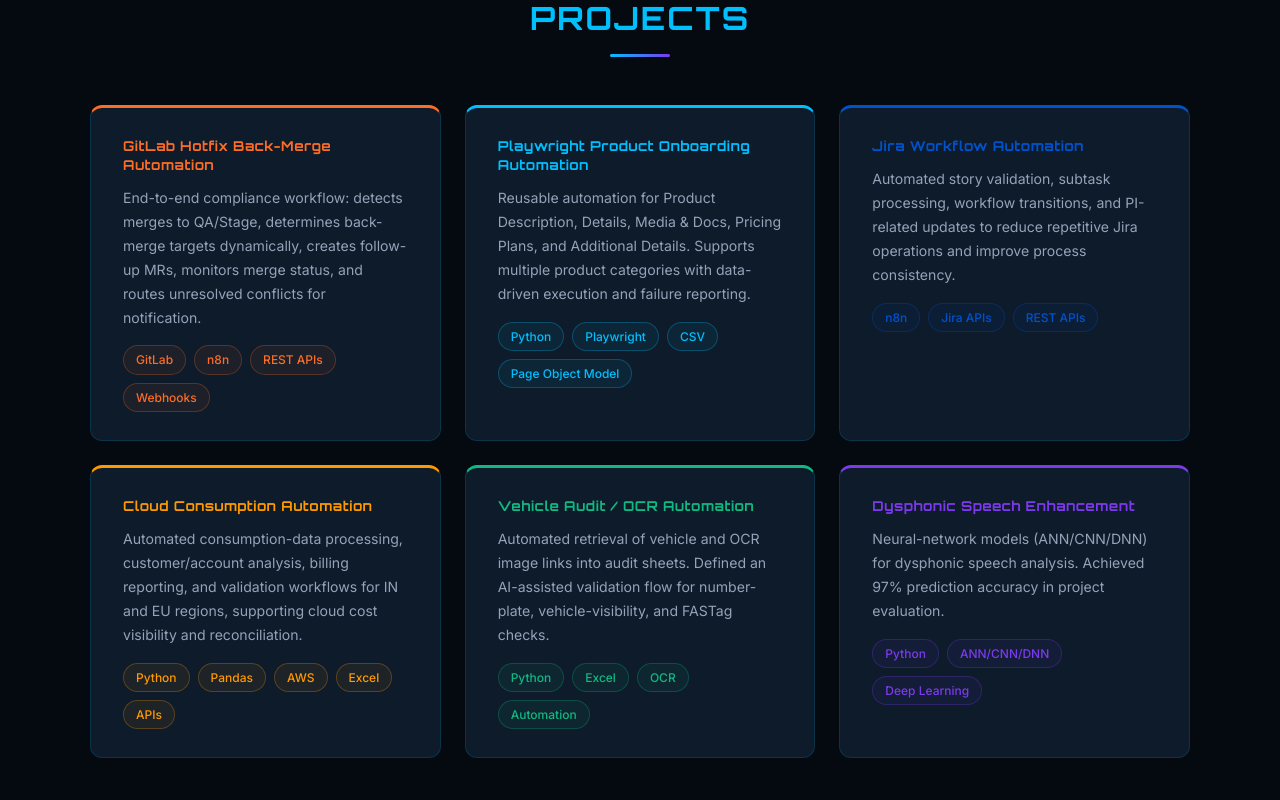
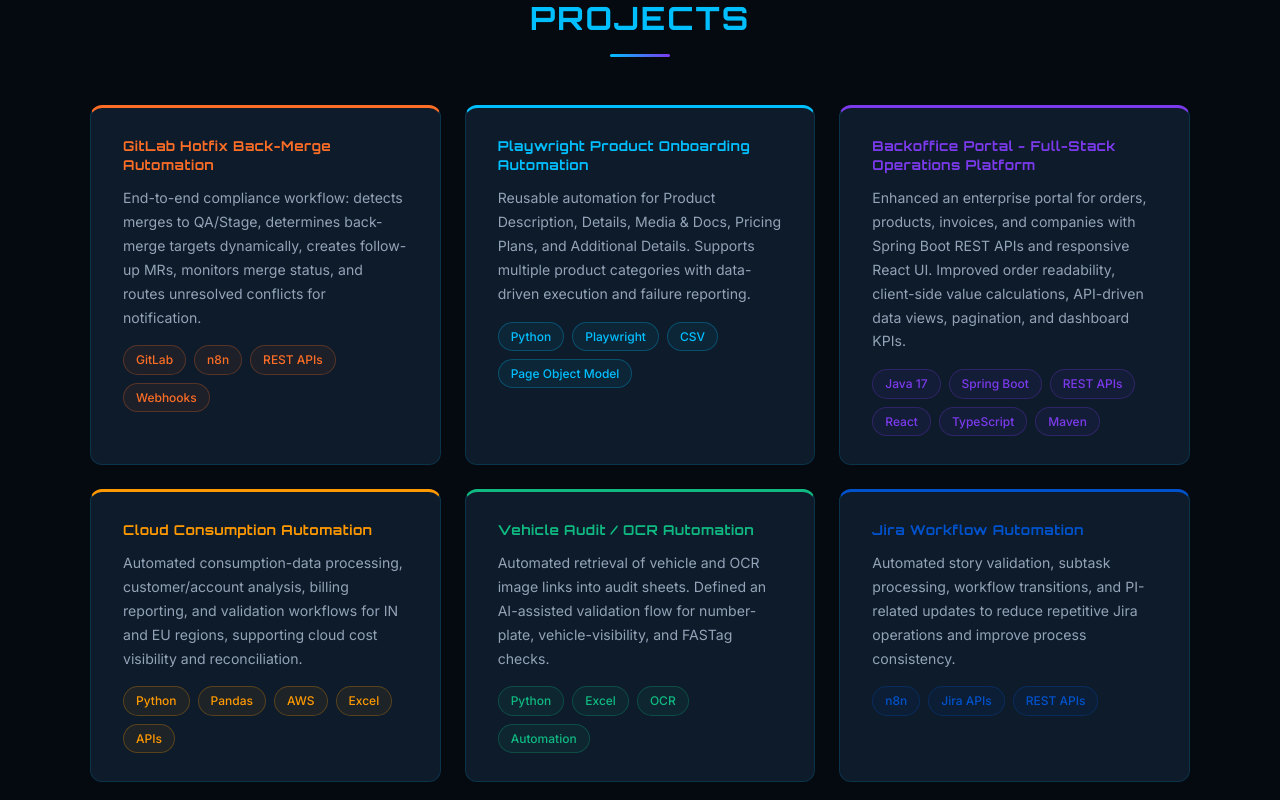
Before and after one commit to Keerthana6465/keerthana-pdf, a React (Create React App) app: page / in a window 1280 px wide. Shown: the part 3160-3960 px from the top of the page. Built offline with nearby package versions, Linux system fonts and the light colour scheme.

Commit message:
Add Backoffice Portal project

```diff
--- a/src/components/Projects.js
+++ b/src/components/Projects.js
@@ -14,10 +14,17 @@
     color: '#00bfff'
   },
   {
-    title: 'Jira Workflow Automation',
-    desc: 'Automated story validation, subtask processing, workflow transitions, and PI-related updates to reduce repetitive Jira operations and improve process consistency.',
-    tech: ['n8n', 'Jira APIs', 'REST APIs'],
-    color: '#0052cc'
+    title: 'Backoffice Portal - Full-Stack Operations Platform',
+    desc: 'Enhanced an enterprise portal for orders, products, invoices, and companies with Spring Boot REST APIs and responsive React UI. Improved order readability, client-side value calculations, API-driven data views, pagination, and dashboard KPIs.',
+    tech: [
+      'Java 17',
+      'Spring Boot',
+      'REST APIs',
+      'React',
+      'TypeScript',
+      'Maven'
+    ],
+    color: '#7c3aed'
   },
   {
     title: 'Cloud Consumption Automation',
@@ -32,10 +39,10 @@
     color: '#10b981'
   },
   {
-    title: 'Dysphonic Speech Enhancement',
-    desc: 'Neural-network models (ANN/CNN/DNN) for dysphonic speech analysis. Achieved 97% prediction accuracy in project evaluation.',
-    tech: ['Python', 'ANN/CNN/DNN', 'Deep Learning'],
-    color: '#7c3aed'
+    title: 'Jira Workflow Automation',
+    desc: 'Automated story validation, subtask processing, workflow transitions, and PI-related updates to reduce repetitive Jira operations and improve process consistency.',
+    tech: ['n8n', 'Jira APIs', 'REST APIs'],
+    color: '#0052cc'
   }
 ];
 
```
